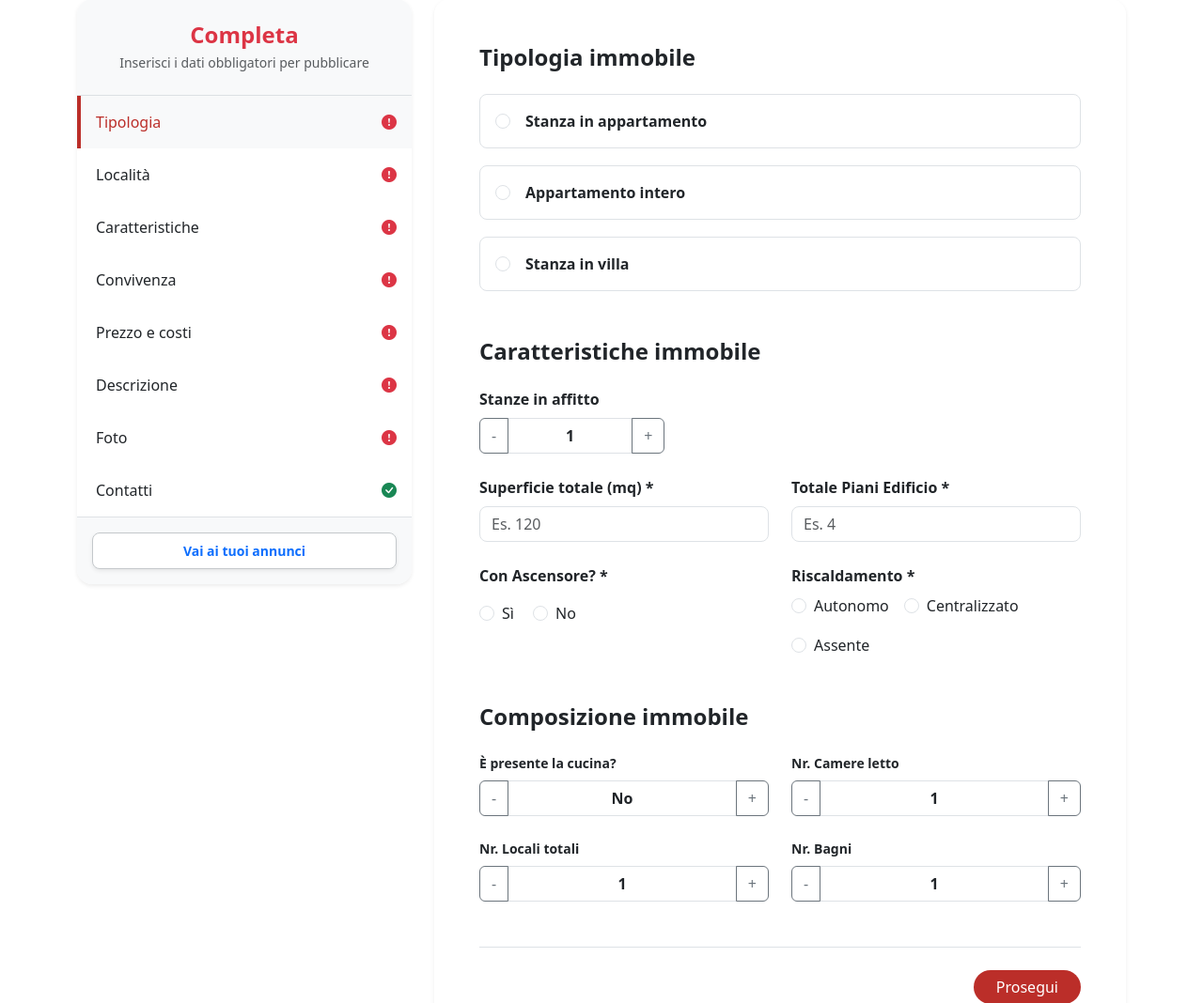
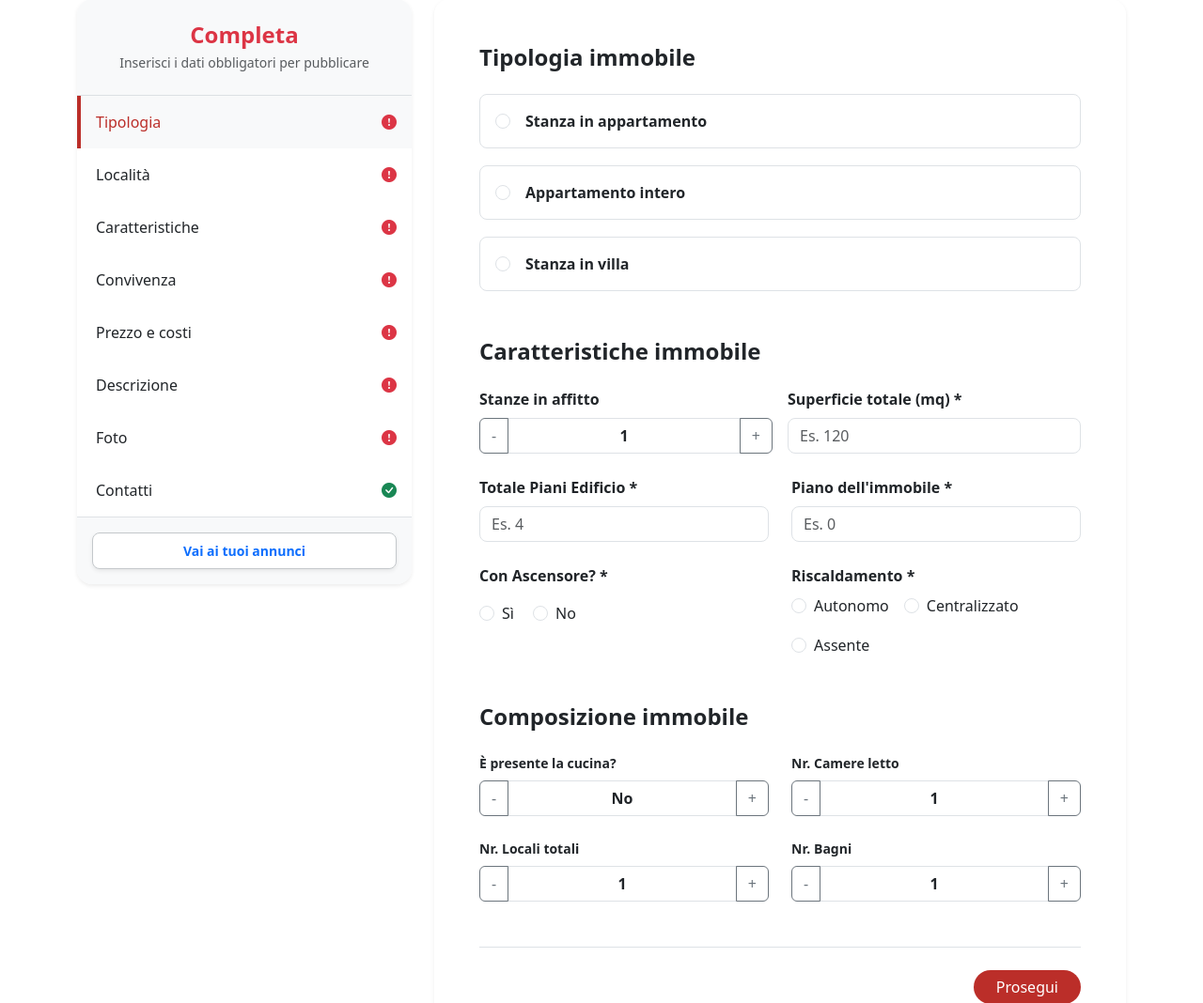
Before and after one commit to asibo09/progetto-web, a PHP site: page /website/pubblica-annuncio.html in a window 1280 px wide. Shown: the part 208-1276 px from the top of the page at 94% size. Run offline with PHP 8.4, Linux system fonts and the light colour scheme.

Commit message:
Remove redundant transform effects from CSS and update labels in pubblica-annuncio.html

```diff
--- a/css/style.css
+++ b/css/style.css
@@ -66,7 +66,6 @@ body > main > form >
 /* Hover / focus: la card si solleva e avvicina */
 .card:hover,
 .card:focus {
-    transform: translateY(-10px) translateZ(24px) scale(1.03);
     box-shadow: 0 22px 40px rgba(0,0,0,0.16);
     z-index: 10;
     cursor: pointer;
@@ -74,7 +73,6 @@ body > main > form >
 
 /* Pressed: effetto "premuto" */
 .card:active {
-    transform: translateY(-4px) translateZ(8px) scale(0.995);
     box-shadow: 0 10px 20px rgba(0,0,0,0.12);
 }
 
@@ -87,14 +85,6 @@ body > main > form >
 
 
 /* --- EFFETTI PULSANTI IN "segnalazione.html" --- */
-
-/* Pulsante prenota */
-.btn-prenota:hover {
-    transform: scale(1.08);
-    background-color: transparent !important;
-    color: #000 !important;
-    border-color: #000 !important;
-}
 
 /* Pulsante segnalazione */
 .btn-warning:hover{
--- a/website/pubblica-annuncio.html
+++ b/website/pubblica-annuncio.html
@@ -145,8 +145,8 @@
 
                             <h2 class="h4 fw-bold mb-4 mt-4">Caratteristiche immobile</h2>
 
-                            <div class="row mb-4">
-                                <div class="col-12 col-md-4">
+                            <div class="row mb-4 g-3">
+                                <div class="col-12 col-md-6">
                                     <label class="form-label fw-semibold">Stanze in affitto</label>
                                     <div class="input-group">
                                         <button class="btn btn-outline-secondary" type="button"
@@ -157,16 +157,21 @@
                                             onclick="changeVal('stanze', 1)">+</button>
                                     </div>
                                 </div>
+
+                                <div class="col-12 col-md-6">
+                                    <label class="form-label fw-semibold">Superficie totale (mq) *</label>
+                                    <input type="number" class="form-control rounded-3" placeholder="Es. 120" required>
+                                </div>
                             </div>
 
                             <div class="row g-4 mb-5">
                                 <div class="col-md-6">
-                                    <label class="form-label fw-semibold">Superficie totale (mq) *</label>
-                                    <input type="number" class="form-control rounded-3" placeholder="Es. 120" required>
+                                    <label class="form-label fw-semibold">Totale Piani Edificio *</label>
+                                    <input type="number" class="form-control rounded-3" placeholder="Es. 4" required>
                                 </div>
                                 <div class="col-md-6">
-                                    <label class="form-label fw-semibold">Totale Piani Edificio *</label>
-                                    <input type="number" class="form-control rounded-3" placeholder="Es. 4" required>
+                                    <label class="form-label fw-semibold">Piano dell'immobile *</label>
+                                    <input type="number" class="form-control rounded-3" placeholder="Es. 0" required>
                                 </div>
 
                                 <div class="col-md-6">
@@ -306,7 +311,7 @@
 
                             <div class="row g-4">
                                 <div class="col-6">
-                                    <label class="form-label small fw-semibold d-block">Distanza dal Campus</label>
+                                    <label class="form-label small fw-semibold d-block">Distanza dal Campus (km)</label>
                                     <div class="input-group">
                                         <button class="btn btn-outline-secondary" type="button"
                                             onclick="changeVal('dist-campus', -1)">-</button>
@@ -317,7 +322,7 @@
                                     </div>
                                 </div>
                                 <div class="col-6">
-                                    <label class="form-label small fw-semibold d-block">Distanza dal Centro</label>
+                                    <label class="form-label small fw-semibold d-block">Distanza dal Centro (km)</label>
                                     <div class="input-group">
                                         <button class="btn btn-outline-secondary" type="button"
                                             onclick="changeVal('dist-staz', -1)">-</button>
@@ -374,12 +379,12 @@
                                         <label class="form-label small fw-semibold d-block">Bagno</label>
                                         <div class="input-group">
                                             <button class="btn btn-outline-secondary" type="button"
-                                                onclick="toggleStrings('bagno-1', 'Condiviso', 'Indipendente')">-</button>
+                                                onclick="toggleStrings('bagno-1', 'Condiviso', 'Privato')">-</button>
                                             <input type="text" id="bagno-1"
-                                                class="form-control text-center bg-white fw-bold" value="Condiviso"
+                                                class="form-control text-center bg-white fw-bold" value="Privato"
                                                 readonly>
                                             <button class="btn btn-outline-secondary" type="button"
-                                                onclick="toggleStrings('bagno-1', 'Condiviso', 'Indipendente')">+</button>
+                                                onclick="toggleStrings('bagno-1', 'Condiviso', 'Privato')">+</button>
                                         </div>
                                     </div>
                                     <div class="col-6">
@@ -439,12 +444,12 @@
                                         <label class="form-label small fw-semibold d-block">Bagno *</label>
                                         <div class="input-group">
                                             <button class="btn btn-outline-secondary" type="button"
-                                                onclick="toggleStrings('bagno-2', 'Condiviso', 'Indipendente')">-</button>
+                                                onclick="toggleStrings('bagno-2', 'Condiviso', 'Privato')">-</button>
                                             <input type="text" id="bagno-2"
-                                                class="form-control text-center bg-white fw-bold" value="Condiviso"
+                                                class="form-control text-center bg-white fw-bold" value="Privato"
                                                 readonly>
                                             <button class="btn btn-outline-secondary" type="button"
-                                                onclick="toggleStrings('bagno-2', 'Condiviso', 'Indipendente')">+</button>
+                                                onclick="toggleStrings('bagno-2', 'Condiviso', 'Privato')">+</button>
                                         </div>
                                     </div>
                                     <div class="col-6">
@@ -579,7 +584,8 @@
 
                             <div class="row g-4">
                                 <div class="col-6">
-                                    <label for="canone" class="form-label small fw-semibold">Canone mensile (€/mese) *</label>
+                                    <label for="canone" class="form-label small fw-semibold">Canone mensile (€/mese)
+                                        *</label>
                                     <input type="number" id="canone" class="form-control" placeholder="Es. 450" min="1"
                                         required>
                                 </div>
@@ -590,7 +596,8 @@
                                 </div>
 
                                 <div class="col-12">
-                                    <label class="form-label small fw-semibold d-block mb-2">Utenze incluse nel canone:</label>
+                                    <label class="form-label small fw-semibold d-block mb-2">Utenze incluse nel
+                                        canone:</label>
                                     <div class="d-flex flex-wrap gap-3">
                                         <div class="form-check">
                                             <input class="form-check-input" type="checkbox" id="ut-acqua">
@@ -817,7 +824,7 @@
             el.value = (el.value === "Sì") ? "No" : "Sì";
         }
 
-        // 3. Gestisce il toggle tra due parole specifiche (es. Condiviso/Indipendente)
+        // 3. Gestisce il toggle tra due parole specifiche (es. Condiviso/Privato)
         function toggleStrings(id, s1, s2) {
             let el = document.getElementById(id);
             el.value = (el.value === s1) ? s2 : s1;
```
